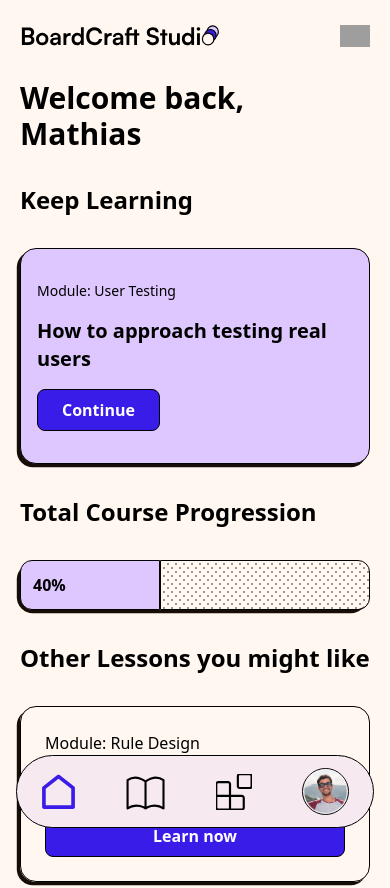
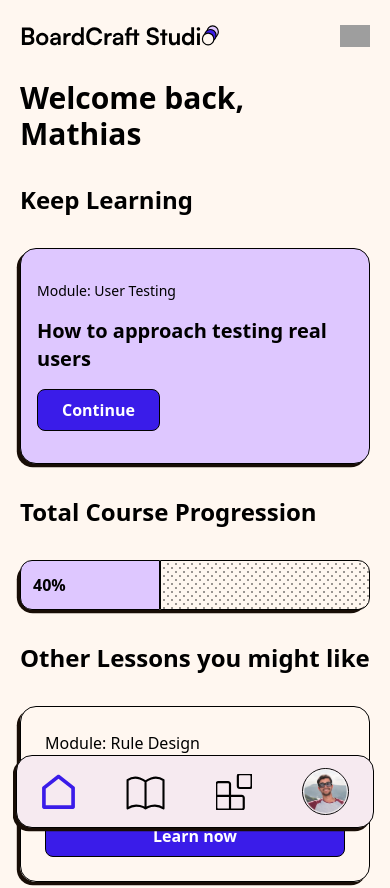
Before and after one commit to t-holmquist/learning-platform, a Next.js app: page /dashboard in a window 390 px wide. Shown: the top 888 px of the page. Built offline with nearby package versions, Linux system fonts and the light colour scheme; grey boxes are pictures that could not be loaded.

Commit message:
update: styling on mobile tabnav better match identity

```diff
--- a/components/ui/mobileTabNav.tsx
+++ b/components/ui/mobileTabNav.tsx
@@ -22,7 +22,7 @@ const MobileTabNav = () => {
   return (
     // Mobile nav test
     <div className={`flex justify-center ${pathName == "/sign-in" && "hidden"} ${pathName == "/" && "hidden"} `}>
-        <div className="sm:hidden w-11/12 flex justify-between items-center fixed bottom-4 px-6 py-3 z-20  rounded-full bg-bg-red border">
+        <div className="sm:hidden w-11/12 flex justify-between items-center fixed bottom-4 px-6 py-3 z-20  rounded-large shadow-primary bg-bg-red border">
           {/* Dashboard */}
           <Link href={"/dashboard"}>
             <svg className={`${pathName == '/dashboard' && 'fill-primary'}`} width="35" height="35" viewBox="0 0 34 36" xmlns="http://www.w3.org/2000/svg">
```
